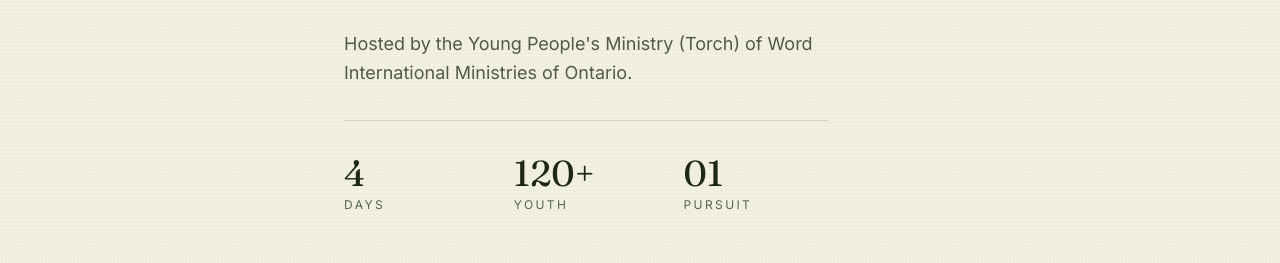
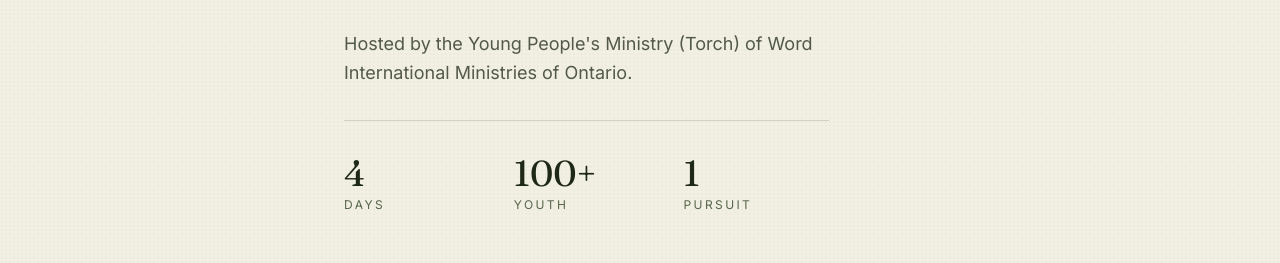
Before and after one commit to Lancec123/P2026, a React (Vite) app: page / in a window 1280 px wide. Shown: the part 1740-2003 px from the top of the page. Built offline with nearby package versions, Linux system fonts and the light colour scheme; the HTML template or start-up script is replaced by a standard one.

Commit message:
animation

```diff
--- a/src/components/pursuit/About.tsx
+++ b/src/components/pursuit/About.tsx
@@ -2,6 +2,60 @@
 import flowerImg from "@/assets/flower-figure.png";
 import tornImg from "@/assets/torn-paper.png";
 import { StaggerReveal, StaggerItem } from "@/components/StaggerReveal";
+import { useEffect, useRef, useState } from "react";
+
+const useCounter = (target: number, duration = 1500, start = false) => {
+  const [count, setCount] = useState(0);
+
+  useEffect(() => {
+    if (!start) {
+      setCount(0);
+      return;
+    }
+    let startTime: number | null = null;
+    const step = (timestamp: number) => {
+      if (!startTime) startTime = timestamp;
+      const progress = Math.min((timestamp - startTime) / duration, 1);
+      const eased = 1 - Math.pow(1 - progress, 3);
+      setCount(Math.floor(eased * target));
+      if (progress < 1) requestAnimationFrame(step);
+    };
+    requestAnimationFrame(step);
+  }, [start, target, duration]);
+
+  return count;
+};
+
+const StatItem = ({ n, l, suffix = "" }: { n: number; l: string; suffix?: string }) => {
+  const ref = useRef<HTMLDivElement>(null);
+  const [started, setStarted] = useState(false);
+  const count = useCounter(n, 1500, started);
+
+  useEffect(() => {
+  const observer = new IntersectionObserver(
+    ([entry]) => {
+      if (entry.isIntersecting) {
+        setStarted(true);
+      } else {
+        setStarted(false);
+        setCount(0);
+      }
+    },
+    { threshold: 0.5 }
+  );
+  if (ref.current) observer.observe(ref.current);
+  return () => observer.disconnect();
+}, []);
+
+  return (
+    <div ref={ref}>
+      <div className="font-serif-display text-4xl text-ink">
+        {count}{suffix}
+      </div>
+      <div className="text-xs uppercase tracking-[0.2em] text-muted-foreground mt-1">{l}</div>
+    </div>
+  );
+};
 
 const About = () => {
   return (
@@ -38,16 +92,9 @@
           </StaggerItem>
           <StaggerItem>
             <div className="grid grid-cols-3 gap-6 pt-8 border-t border-ink/15">
-              {[
-                { n: "4", l: "Days" },
-                { n: "120+", l: "Youth" },
-                { n: "01", l: "Pursuit" },
-              ].map((s) => (
-                <div key={s.l}>
-                  <div className="font-serif-display text-4xl text-ink">{s.n}</div>
-                  <div className="text-xs uppercase tracking-[0.2em] text-muted-foreground mt-1">{s.l}</div>
-                </div>
-              ))}
+              <StatItem n={4} l="Days" />
+              <StatItem n={100} l="Youth" suffix="+" />
+              <StatItem n={1} l="Pursuit" suffix="" />
             </div>
           </StaggerItem>
         </StaggerReveal>
```
